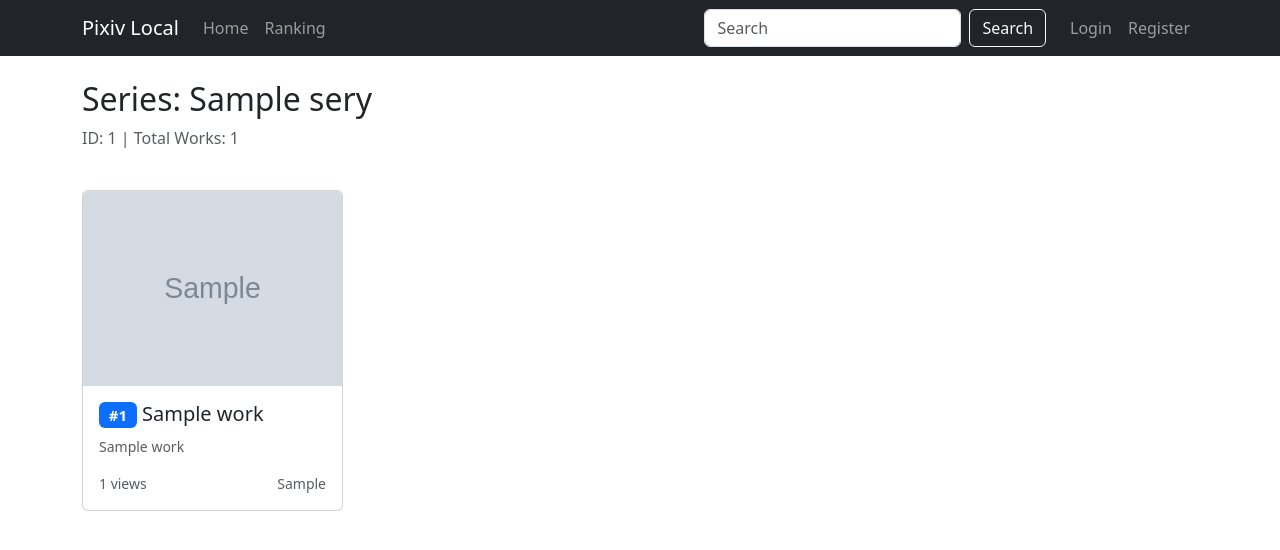
After one commit to Transwarpcom/Local-Pixiv-Viewer, a Flask app: page /series/1 in a window 1280 px wide. The commit adds this page. Shown: the top 550 px of the page. Run offline with Flask 3, Linux system fonts and the light colour scheme; tables that the repository leaves empty hold one stand-in row (values such as "Sample post"); grey boxes marked "Sample" are stand-in pictures; some libraries are stand-ins or nearby versions.

Commit message:
Add Series support and improve filename parsing.
- Update Indexer to parse series information from filenames (Series Title, ID, Order).
- Add Series model and update Work model with series_id/series_order.
- Update Indexer to update existing work metadata if better info is found.
- Update Work detail page to show series info and navigation.
- Add Series detail page to list works in a series.
- Fix Novel/Illustration type detection when both txt and jpg exist for same ID.

```diff
--- a/app/routes/main.py
+++ b/app/routes/main.py
@@ -1,8 +1,8 @@
 import os
 from flask import Blueprint, render_template, request, current_app, send_from_directory, abort, flash
 from flask_login import login_required, current_user
-from sqlalchemy import desc
-from app.models import Work, History, User, work_likes, bookmarks
+from sqlalchemy import desc, asc
+from app.models import Work, History, User, work_likes, bookmarks, Series
 from app.extensions import db
 
 bp = Blueprint('main', __name__)
@@ -15,7 +15,7 @@ def index():
     return render_template('main/index.html', works=works)
 
 @bp.route('/work/<int:work_id>')
-def work_detail(work_id):
+def detail(work_id):
     work = Work.query.get_or_404(work_id)
 
     # Update view count
@@ -46,7 +46,29 @@ def work_detail(work_id):
         else:
             novel_content = "File not found."
 
-    return render_template('main/detail.html', work=work, novel_content=novel_content)
+    previous_in_series = None
+    next_in_series = None
+    if work.series_id:
+        previous_in_series = Work.query.filter(
+            Work.series_id == work.series_id,
+            Work.series_order < work.series_order
+        ).order_by(desc(Work.series_order)).first()
+
+        next_in_series = Work.query.filter(
+            Work.series_id == work.series_id,
+            Work.series_order > work.series_order
+        ).order_by(asc(Work.series_order)).first()
+
+    return render_template('main/detail.html', work=work, novel_content=novel_content,
+                           previous_in_series=previous_in_series, next_in_series=next_in_series)
+
+@bp.route('/series/<int:series_id>')
+def series_detail(series_id):
+    series = Series.query.get_or_404(series_id)
+    page = request.args.get('page', 1, type=int)
+    per_page = current_app.config['ITEMS_PER_PAGE']
+    works = series.works.order_by(asc(Work.series_order)).paginate(page=page, per_page=per_page)
+    return render_template('main/series_detail.html', series=series, works=works)
 
 @bp.route('/ranking')
 def ranking():
--- /dev/null
+++ b/templates/main/series_detail.html
@@ -0,0 +1,65 @@
+{% extends 'base.html' %}
+
+{% block content %}
+<div class="row mb-4">
+    <div class="col-12">
+        <h2>Series: {{ series.title }}</h2>
+        <p class="text-muted">ID: {{ series.id }} | Total Works: {{ series.works.count() }}</p>
+    </div>
+</div>
+
+<div class="row">
+    {% for work in works.items %}
+    <div class="col-md-3 mb-4">
+        <div class="card h-100">
+            <a href="{{ url_for('main.detail', work_id=work.id) }}">
+                {% if work.cover_path %}
+                <img src="{{ url_for('main.serve_thumbs', filename=work.cover_path) }}" class="card-img-top" alt="{{ work.title }}">
+                {% else %}
+                <div class="bg-secondary text-white d-flex justify-content-center align-items-center" style="height: 200px;">
+                    No Cover
+                </div>
+                {% endif %}
+            </a>
+            <div class="card-body">
+                <h5 class="card-title text-truncate">
+                    {% if work.series_order is not none %}
+                    <span class="badge bg-primary">#{{ work.series_order }}</span>
+                    {% endif %}
+                    <a href="{{ url_for('main.detail', work_id=work.id) }}" class="text-decoration-none text-dark">{{ work.title }}</a>
+                </h5>
+                <p class="card-text text-muted small">
+                    {{ work.artist_name }}
+                </p>
+                <div class="d-flex justify-content-between align-items-center">
+                    <small class="text-muted">{{ work.view_count }} views</small>
+                    <small class="text-muted">{{ work.work_type }}</small>
+                </div>
+            </div>
+        </div>
+    </div>
+    {% endfor %}
+</div>
+
+{% if works.pages > 1 %}
+<nav aria-label="Page navigation">
+  <ul class="pagination justify-content-center">
+    <li class="page-item {% if not works.has_prev %}disabled{% endif %}">
+      <a class="page-link" href="{{ url_for('main.series_detail', series_id=series.id, page=works.prev_num) }}">Previous</a>
+    </li>
+    {% for page_num in works.iter_pages() %}
+        {% if page_num %}
+            <li class="page-item {% if page_num == works.page %}active{% endif %}">
+                <a class="page-link" href="{{ url_for('main.series_detail', series_id=series.id, page=page_num) }}">{{ page_num }}</a>
+            </li>
+        {% else %}
+            <li class="page-item disabled"><span class="page-link">...</span></li>
+        {% endif %}
+    {% endfor %}
+    <li class="page-item {% if not works.has_next %}disabled{% endif %}">
+      <a class="page-link" href="{{ url_for('main.series_detail', series_id=series.id, page=works.next_num) }}">Next</a>
+    </li>
+  </ul>
+</nav>
+{% endif %}
+{% endblock %}
```
Also changed, not shown: app/models.py (+9 -0 lines), app/services/indexer.py (+99 -34 lines), templates/main/detail.html (+22 -1 lines), instance/pixiv.db, pixiv.db (added).
